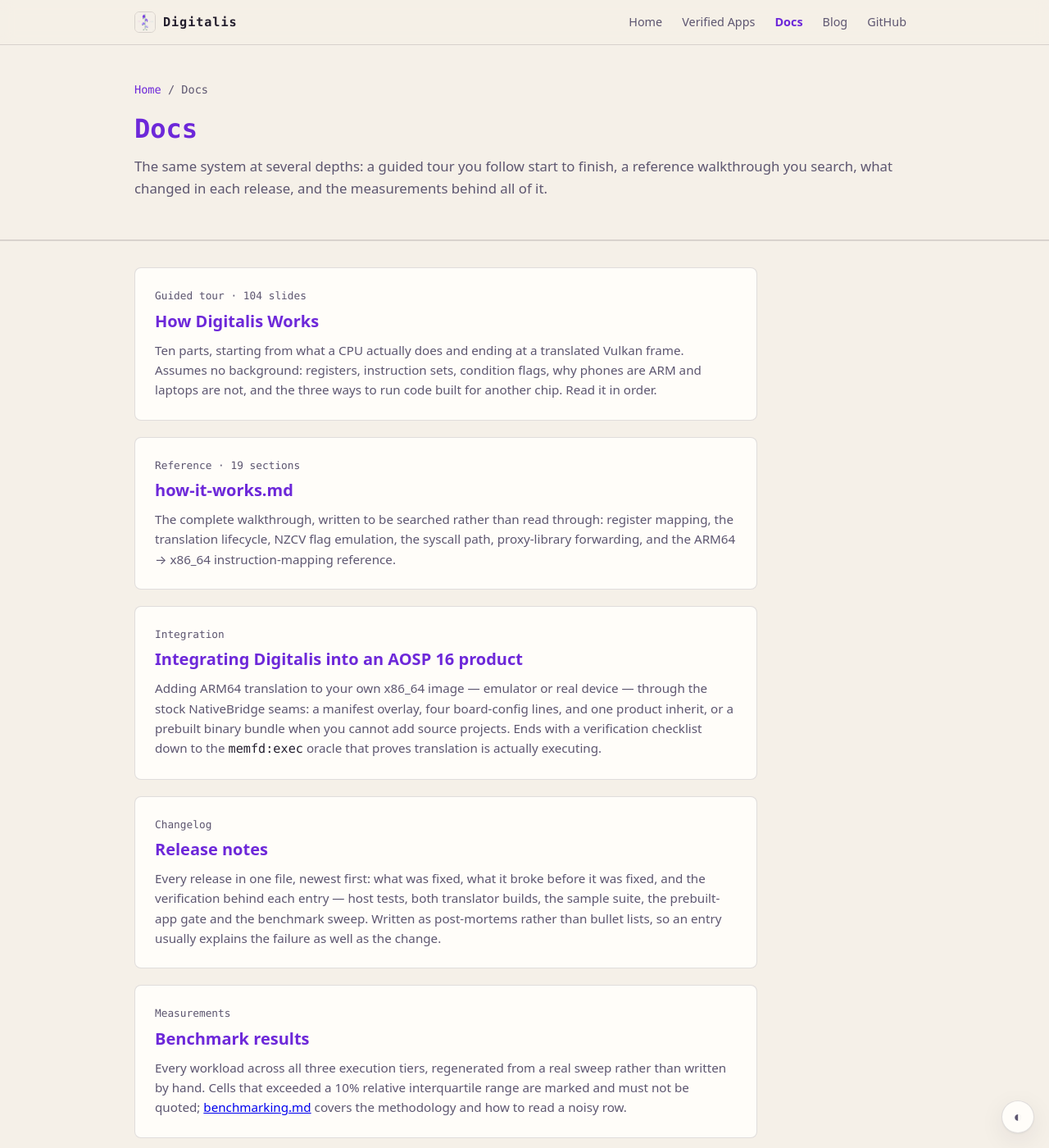
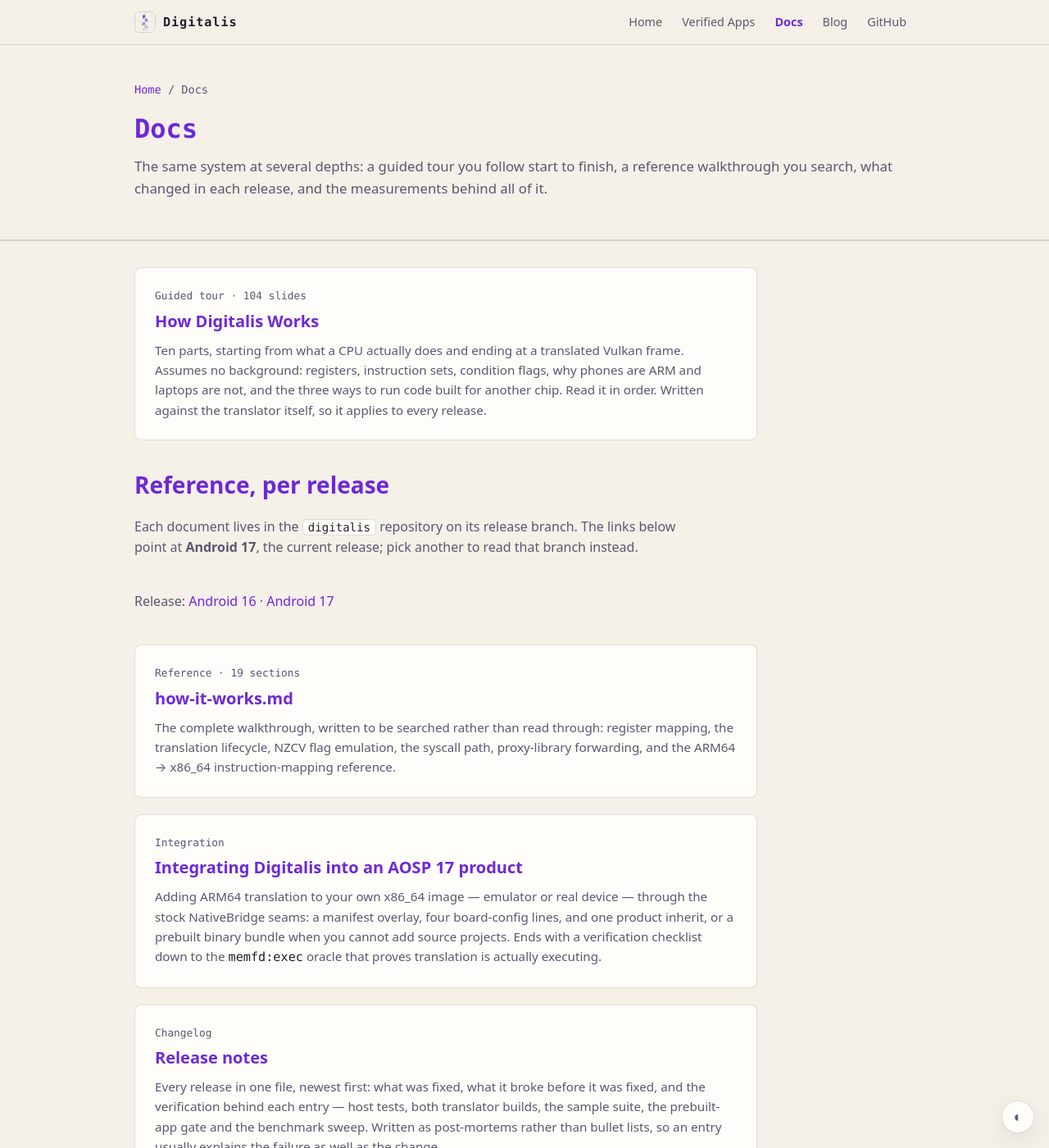
Before and after one commit to DigitalisX64/digitalisx64.github.io, a Jekyll site: the page built from docs.html, in a window 1280 px wide and 1400 px high. Shown: the whole window at 82% size. Built offline with Jekyll 4.4.1, drawn with Linux system fonts in a browser that asks for light colours; some of the changed text lies outside the part shown.

Commit message:
docs: split the reference pages per release
Every document link pointed at android-latest-release, which is the branch we
have just deprecated, so the docs page sent readers to whichever release that
pointer happened to be on rather than the one they build against.

The documents are now a catalogue in _data/docs.yml, rendered per release by
_includes/doc-list.html, which builds each link from the branch in
_data/releases.yml. /docs.html keeps the guided tour, which is written against
the translator and applies everywhere, and shows the current release's
documents; /docs/android16/ and /docs/android17/ show their own branch and
nothing else. Two documents exist on one release only and are marked as such,
and the integration guide's title takes the release number so it no longer says
AOSP 16 on the 17 page.

_data/apps_versions.yml becomes _data/releases.yml, since the apps pages, the
docs pages and the nav all need the same list. The per-release cross-links are
one include shared by both sections. Adding a release is an entry there, a page
under apps/ and docs/, and a value in KNOWN_VERSIONS.

Also adds emulator-gfxstream-deploy.md, which the AOSP 17 post links to, and
repoints the homepage's how-it-works.md link at the current release branch.

```diff
--- /dev/null
+++ b/_includes/doc-list.html
@@ -0,0 +1,22 @@
+{%- comment -%}
+  Document cards for one release, shared by /docs.html and /docs/androidNN/.
+
+  include.release  a _data/releases.yml entry
+
+  Every link is built from that entry's branch, so a reader on the Android 16
+  page gets the 16 branch of each document and never silently reads the other
+  release's text. Entries carrying a `versions:` list appear only on those
+  releases.
+{%- endcomment -%}
+{%- assign rel = include.release -%}
+<ul class="post-list">
+  {%- for doc in site.data.docs %}
+  {%- if doc.versions == nil or doc.versions contains rel.version %}
+  <li class="post-card">
+    <p class="post-card-meta">{{ doc.meta }}</p>
+    <h2 class="post-card-title"><a href="https://github.com/DigitalisX64/digitalis/blob/{{ rel.branch }}/docs/{{ doc.file }}" target="_blank" rel="noopener">{{ doc.title | replace: '%VERSION%', rel.version }}</a></h2>
+    <p class="post-card-excerpt">{{ doc.excerpt }}</p>
+  </li>
+  {%- endif %}
+  {%- endfor %}
+</ul>
--- a/_includes/nav.html
+++ b/_includes/nav.html
@@ -23,12 +23,19 @@
       <li class="site-nav-has-sub">
         <a href="{{ '/apps.html' | relative_url }}"{% if nav_active == 'apps' %} class="is-active" aria-current="page"{% endif %}>Verified Apps</a>
         <ul class="site-nav-sub">
-          {%- for v in site.data.apps_versions %}
+          {%- for v in site.data.releases %}
           <li><a href="{{ '/apps/android' | append: v.version | append: '/' | relative_url }}">{{ v.name }}</a></li>
           {%- endfor %}
         </ul>
       </li>
-      <li><a href="{{ '/docs.html' | relative_url }}"{% if nav_active == 'docs' %} class="is-active" aria-current="page"{% endif %}>Docs</a></li>
+      <li class="site-nav-has-sub">
+        <a href="{{ '/docs.html' | relative_url }}"{% if nav_active == 'docs' %} class="is-active" aria-current="page"{% endif %}>Docs</a>
+        <ul class="site-nav-sub">
+          {%- for r in site.data.releases %}
+          <li><a href="{{ '/docs/android' | append: r.version | append: '/' | relative_url }}">{{ r.name }}</a></li>
+          {%- endfor %}
+        </ul>
+      </li>
       <li><a href="{{ '/blog.html' | relative_url }}"{% if nav_active == 'blog' %} class="is-active" aria-current="page"{% endif %}>Blog</a></li>
       <li><a href="https://github.com/DigitalisX64" target="_blank" rel="noopener">GitHub</a></li>
     </ul>
--- /dev/null
+++ b/_includes/release-switch.html
@@ -0,0 +1,13 @@
+{%- comment -%}
+  Cross-links between the per-release pages of one section.
+
+  include.section  "apps" or "docs"
+  include.current  the version currently shown, or "" on a hub page
+{%- endcomment -%}
+{%- comment -%} page.version arrives as a string, releases.yml holds integers. {%- endcomment -%}
+{%- assign cur = include.current | plus: 0 -%}
+<p class="section-desc release-switch">Release:
+  {%- for r in site.data.releases %}
+  {% if r.version == cur %}<strong>{{ r.name }}</strong>{% else %}<a href="/{{ include.section }}/android{{ r.version }}/">{{ r.name }}</a>{% endif %}{% unless forloop.last %} &middot;{% endunless %}
+  {%- endfor %}
+</p>
--- a/_layouts/apps.html
+++ b/_layouts/apps.html
@@ -54,11 +54,7 @@ layout: null
 
   <section>
     <div class="container">
-      {% if page.version == "" %}
-      <p class="section-desc">Per-release lists:
-        {% for v in site.data.apps_versions %}<a href="/apps/android{{ v.version }}/">Android {{ v.version }}</a>{% unless forloop.last %} · {% endunless %}{% endfor %}
-      </p>
-      {% endif %}
+      {% include release-switch.html section="apps" current=page.version %}
 
       {% include app-table.html version=page.version %}
 
--- a/docs.html
+++ b/docs.html
@@ -4,6 +4,7 @@ title: Docs
 description: Guided tour, architecture walkthrough, benchmark results and instruction coverage for Digitalis — ARM64-to-x86_64 binary translation for Android.
 permalink: /docs.html
 ---
+{%- assign current = site.data.releases | last -%}
   <!-- Sub-hero -->
   <header class="subhero">
     <div class="container">
@@ -19,33 +20,14 @@ permalink: /docs.html
         <li class="post-card">
           <p class="post-card-meta">Guided tour &middot; 104 slides</p>
           <h2 class="post-card-title"><a href="{{ '/deck/' | relative_url }}">How Digitalis Works</a></h2>
-          <p class="post-card-excerpt">Ten parts, starting from what a CPU actually does and ending at a translated Vulkan frame. Assumes no background: registers, instruction sets, condition flags, why phones are ARM and laptops are not, and the three ways to run code built for another chip. Read it in order.</p>
-        </li>
-        <li class="post-card">
-          <p class="post-card-meta">Reference &middot; 19 sections</p>
-          <h2 class="post-card-title"><a href="https://github.com/DigitalisX64/digitalis/blob/android-latest-release/docs/how-it-works.md" target="_blank" rel="noopener">how-it-works.md</a></h2>
-          <p class="post-card-excerpt">The complete walkthrough, written to be searched rather than read through: register mapping, the translation lifecycle, NZCV flag emulation, the syscall path, proxy-library forwarding, and the ARM64 &rarr; x86_64 instruction-mapping reference.</p>
-        </li>
-        <li class="post-card">
-          <p class="post-card-meta">Integration</p>
-          <h2 class="post-card-title"><a href="https://github.com/DigitalisX64/digitalis/blob/android-latest-release/docs/integrating-digitalis.md" target="_blank" rel="noopener">Integrating Digitalis into an AOSP&nbsp;16 product</a></h2>
-          <p class="post-card-excerpt">Adding ARM64 translation to your own x86_64 image &mdash; emulator or real device &mdash; through the stock NativeBridge seams: a manifest overlay, four board-config lines, and one product inherit, or a prebuilt binary bundle when you cannot add source projects. Ends with a verification checklist down to the <code>memfd:exec</code> oracle that proves translation is actually executing.</p>
-        </li>
-        <li class="post-card">
-          <p class="post-card-meta">Changelog</p>
-          <h2 class="post-card-title"><a href="https://github.com/DigitalisX64/digitalis/blob/android-latest-release/docs/RELEASE_NOTES.md" target="_blank" rel="noopener">Release notes</a></h2>
-          <p class="post-card-excerpt">Every release in one file, newest first: what was fixed, what it broke before it was fixed, and the verification behind each entry &mdash; host tests, both translator builds, the sample suite, the prebuilt-app gate and the benchmark sweep. Written as post-mortems rather than bullet lists, so an entry usually explains the failure as well as the change.</p>
-        </li>
-        <li class="post-card">
-          <p class="post-card-meta">Measurements</p>
-          <h2 class="post-card-title"><a href="https://github.com/DigitalisX64/digitalis/blob/android-latest-release/docs/benchmark-results.md" target="_blank" rel="noopener">Benchmark results</a></h2>
-          <p class="post-card-excerpt">Every workload across all three execution tiers, regenerated from a real sweep rather than written by hand. Cells that exceeded a 10% relative interquartile range are marked and must not be quoted; <a href="https://github.com/DigitalisX64/digitalis/blob/android-latest-release/docs/benchmarking.md" target="_blank" rel="noopener">benchmarking.md</a> covers the methodology and how to read a noisy row.</p>
-        </li>
-        <li class="post-card">
-          <p class="post-card-meta">Coverage</p>
-          <h2 class="post-card-title"><a href="https://github.com/DigitalisX64/digitalis/blob/android-latest-release/docs/unsupported-opcodes.md" target="_blank" rel="noopener">Instruction coverage</a></h2>
-          <p class="post-card-excerpt">What the translator does not implement yet, and what that costs at runtime — a missing JIT case falls back to the interpreter rather than failing, so the list is a performance map as much as a correctness one.</p>
+          <p class="post-card-excerpt">Ten parts, starting from what a CPU actually does and ending at a translated Vulkan frame. Assumes no background: registers, instruction sets, condition flags, why phones are ARM and laptops are not, and the three ways to run code built for another chip. Read it in order. Written against the translator itself, so it applies to every release.</p>
         </li>
       </ul>
+
+      <h2 class="section-title" style="margin-top:32px">Reference, per release</h2>
+      <p class="section-desc">Each document lives in the <code>digitalis</code> repository on its release branch. The links below point at <strong>{{ current.name }}</strong>, the current release; pick another to read that branch instead.</p>
+      {% include release-switch.html section="docs" current="" %}
+
+      {% include doc-list.html release=current %}
     </div>
   </section>
--- a/index.html
+++ b/index.html
@@ -114,7 +114,7 @@ layout: null
         </div>
       </div>
 
-      <p class="section-desc" style="margin-top:32px">Two ways to go deeper, same system: take the <a href="docs.html">guided tour</a> &mdash; 102 slides, in order, assuming no background &mdash; or search the full <a href="https://github.com/DigitalisX64/digitalis/blob/android-latest-release/docs/how-it-works.md" target="_blank" rel="noopener"><code>how-it-works.md</code></a>, the complete walkthrough covering register mapping, translation lifecycle, NZCV flag emulation, the syscall path, proxy library forwarding, and the ARM64 &rarr; x86_64 instruction-mapping reference. Both, plus the benchmark and coverage tables, are listed under <a href="docs.html">Docs</a>.</p>
+      <p class="section-desc" style="margin-top:32px">Two ways to go deeper, same system: take the <a href="docs.html">guided tour</a> &mdash; 102 slides, in order, assuming no background &mdash; or search the full <a href="https://github.com/DigitalisX64/digitalis/blob/{{ site.data.releases | last | map: 'branch' | first }}/docs/how-it-works.md" target="_blank" rel="noopener"><code>how-it-works.md</code></a>, the complete walkthrough covering register mapping, translation lifecycle, NZCV flag emulation, the syscall path, proxy library forwarding, and the ARM64 &rarr; x86_64 instruction-mapping reference. Both, plus the benchmark and coverage tables, are listed under <a href="docs.html">Docs</a>.</p>
     </div>
   </section>
 
```
Also changed, not shown: _data/apps_versions.yml (deleted, +0 -10 lines), _data/docs.yml (added, +84 -0 lines), _data/releases.yml (added, +14 -0 lines), docs/android16.html (added, +25 -0 lines), docs/android17.html (added, +25 -0 lines).
